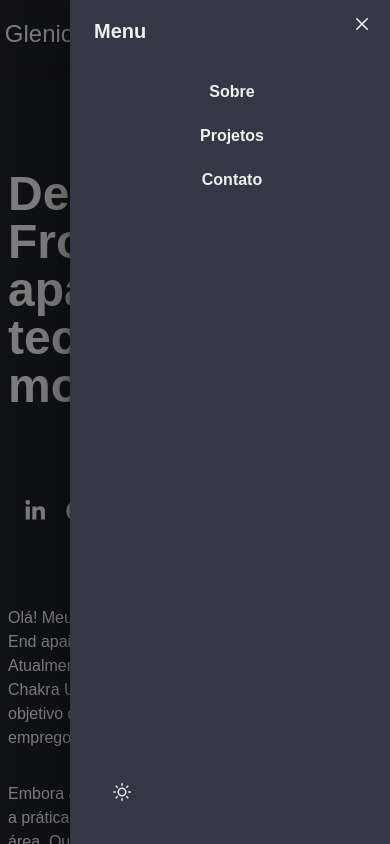
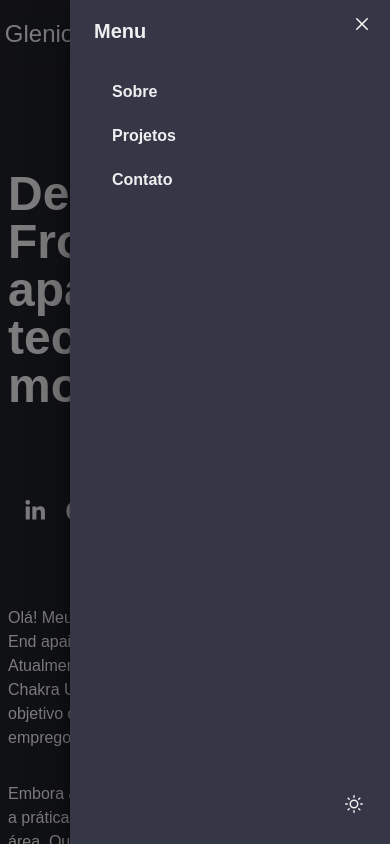
Before and after one commit to EvilisGlenio/portfolio, a Next.js app: page / in a window 390 px wide. Both pictures are taken after a click on the button "Open Menu". Shown: the top 844 px of the page. Built offline with nearby package versions, Linux system fonts and the light colour scheme.

Commit message:
update of mobile menu

```diff
--- a/src/Components/ButtonHeader.js
+++ b/src/Components/ButtonHeader.js
@@ -17,6 +17,8 @@ export default function ButtonHeader(props) {
       variant="ghost"
       color="current"
       w={{ base: "100%" }}
+      display="flex"
+      justifyContent="left"
       onClick={() => props.onClose && props.onClose()}
     >
       {props.content}
--- a/src/Components/Header.js
+++ b/src/Components/Header.js
@@ -128,7 +128,7 @@ const Header = () => {
                     );
                   })}
                 </Grid>
-                <Box position="absolute" bottom="8">
+                <Box position="absolute" bottom="5" right="4">
                   <ColorModeSwitcher
                     isChecked={isDark}
                     onChange={toggleColorMode}
```
